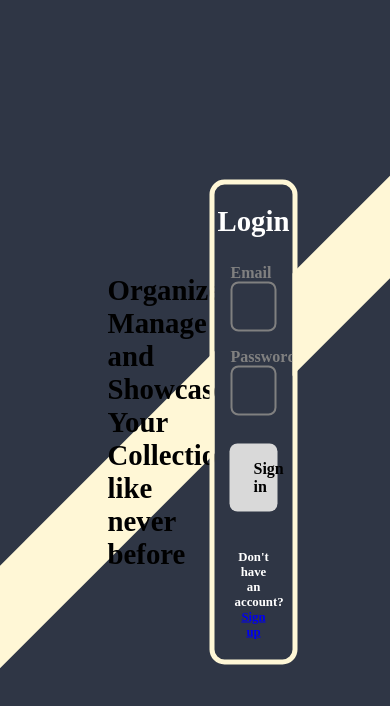
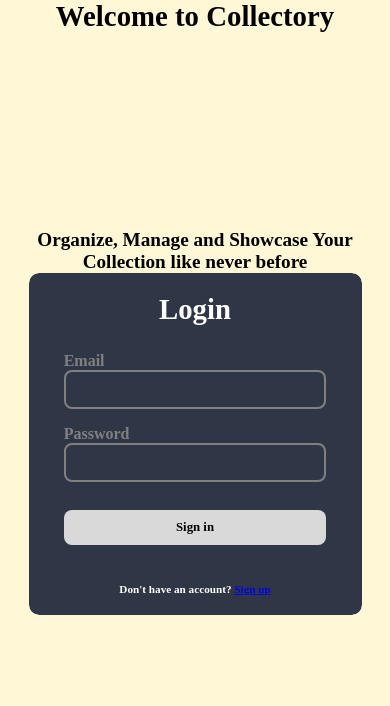
Before and after one commit to AtharvKasar04/Collector-Organizer, a React (Vite) app in the folder client/: page / in a window 390 px wide. Shown: the top 706 px of the page. Built offline with nearby package versions, Linux system fonts and the light colour scheme; a web font is replaced by a local one.

Commit message:
Home page responsiveness

```diff
--- a/client/src/assets/styles/Home.css
+++ b/client/src/assets/styles/Home.css
@@ -17,6 +17,8 @@
 .heading{
     font-size: 2.2rem;
     font-weight: bold;
+    position: inherit;
+    z-index: 10;
 }
 
 .midContainer{
@@ -131,3 +133,70 @@ label{
     color: gray;
     font-weight: 600;
 }
+
+@media (max-width: 768px) {
+    .midContainer {
+        flex-direction: column;
+        width: 90%;
+        transform: translate(-50%, -50%);
+    }
+
+    .paragraph {
+        width: 100%;
+        font-size: 1.5rem;
+        text-align: center;
+    }
+
+    .loginContainer {
+        width: 80%;
+    }
+
+    .loginForm input {
+        font-size: 0.9rem;
+        padding: 12px;
+    }
+
+    .loginButton {
+        font-size: 0.9rem;
+        padding: 12px 20px;
+    }
+
+    .backgroundElement {
+        display: none;
+    }
+}
+
+@media (max-width: 480px) {
+    .heading {
+        font-size: 1.8rem;
+    }
+
+    .midContainer {
+        width: 100%;
+        padding: 10px;
+    }
+
+    .paragraph {
+        font-size: 1.2rem;
+        padding: 0;
+    }
+
+    .loginContainer {
+        width: 90%;
+    }
+
+    .loginForm input {
+        padding: 10px;
+        font-size: 0.8rem;
+    }
+
+    .loginButton {
+        padding: 10px 16px;
+        font-size: 0.8rem;
+    }
+
+    .loginContainer p {
+        font-size: 0.7rem;
+        width: 90%;
+    }
+}
```
